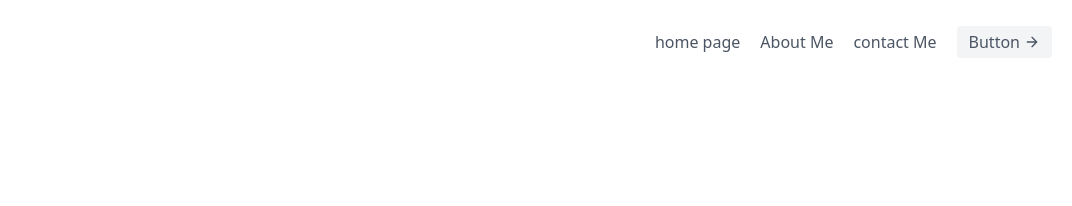
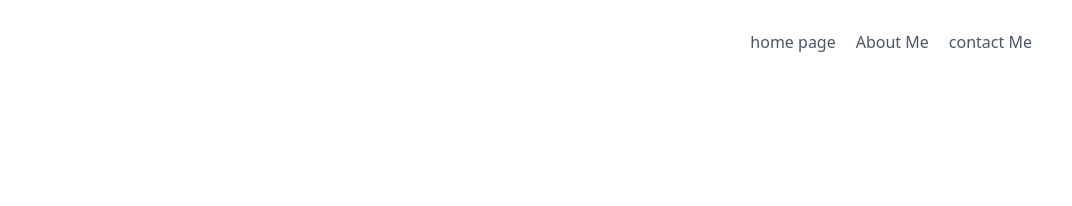
Before and after one commit to shviam-2018/website, a plain HTML site: page external links/about-me.html in a window 1280 px wide. Shown: the top 206 px of the page, 208-1280 px from the left. Drawn offline with nearby package versions, Linux system fonts and the light colour scheme; files whose address does not match are found by name.

```diff
--- a/external links/about-me.html
+++ b/external links/about-me.html
@@ -23,11 +23,7 @@
             <a class="mr-5 hover:text-gray-900">Third Link</a>
             <a class="mr-5 hover:text-gray-900">Fourth Link</a>
             </div>
-
-          </nav>
-          <button class="inline-flex items-center bg-gray-100 border-0 py-1 px-3 focus:outline-none hover:bg-gray-200 rounded text-base mt-4 md:mt-0">Button
-            <svg fill="none" stroke="currentColor" stroke-linecap="round" stroke-linejoin="round" stroke-width="2" class="w-4 h-4 ml-1" viewBox="0 0 24 24">
-              <path d="M5 12h14M12 5l7 7-7 7"></path>
+            </nav>
             </svg>
           </button>
         </div>
```
Also changed, not shown: index.html (+1 -5 lines).
